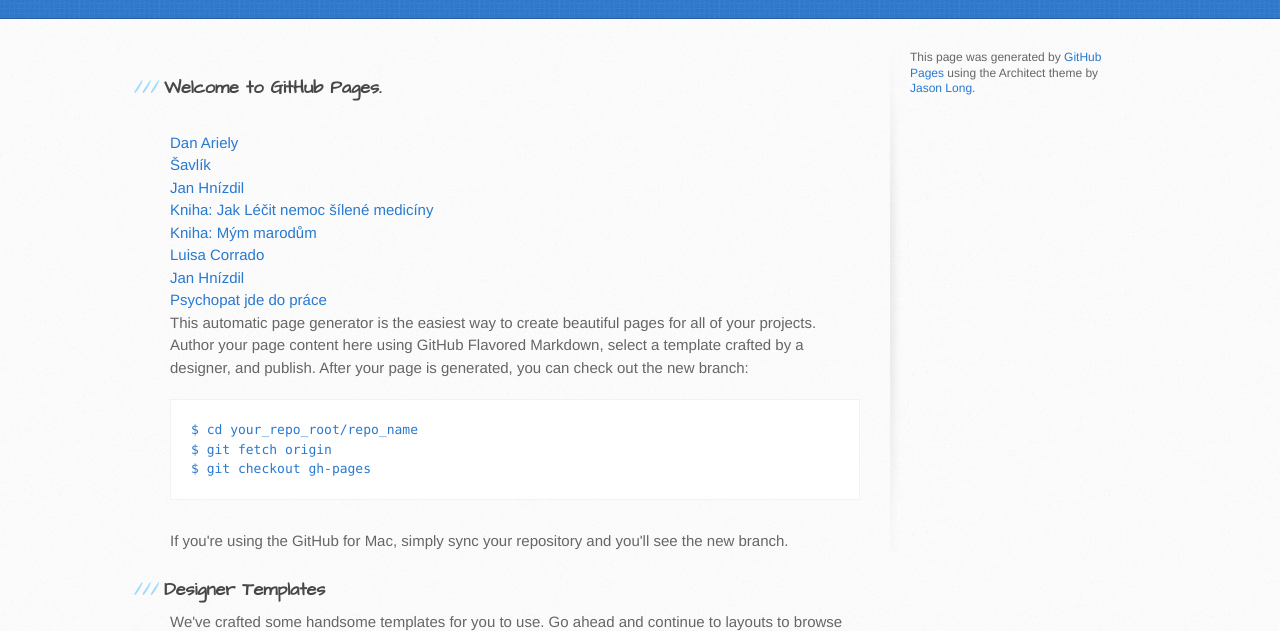
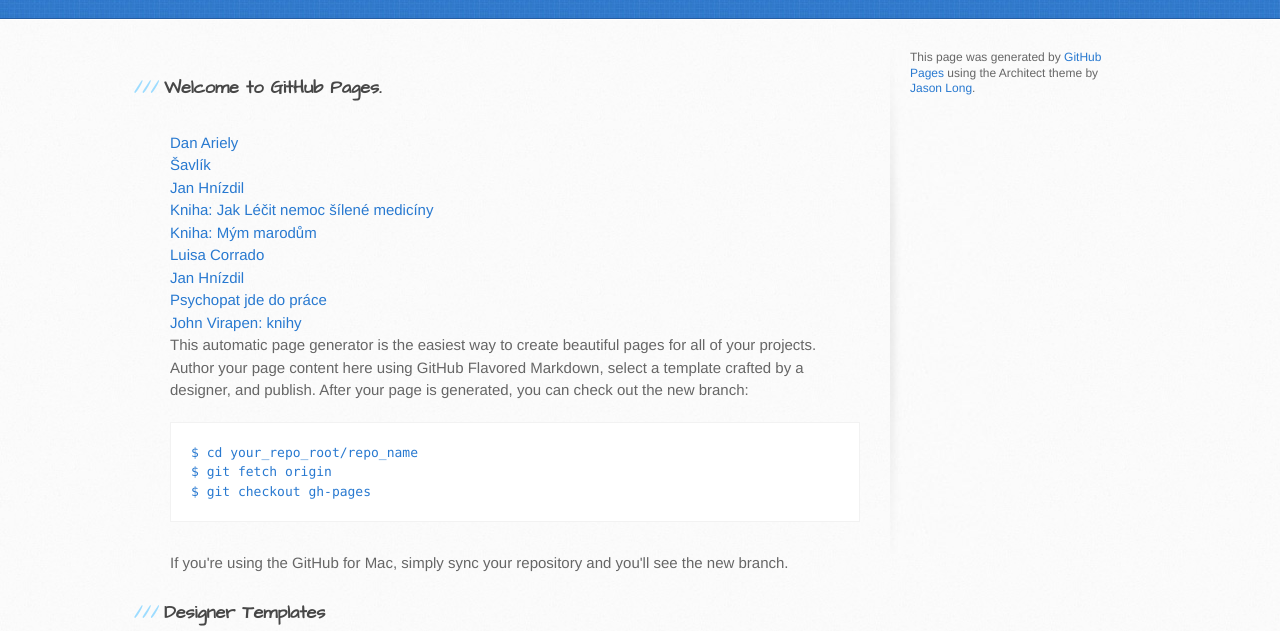
Before and after one commit to PMTM/PMTM.github.io, a plain HTML site: page index.html in a window 1280 px wide. Shown: the part 182-813 px from the top of the page. Drawn offline with Linux system fonts and the light colour scheme.

Commit message:
Update index.html
John Virapen

```diff
--- a/index.html
+++ b/index.html
@@ -47,6 +47,8 @@
 <br />
 <a href="http://blog.aktualne.centrum.cz/blogy/jan-hnizdil.php?itemid=12427">Psychopat jde do práce</a>
 <br />
+<a href="http://knihy.abz.cz/obchod/autor-virapen-john-virapen">John Virapen: knihy</a>
+<br />
 <p>This automatic page generator is the easiest way to create beautiful pages for all of your projects. Author your page content here using GitHub Flavored Markdown, select a template crafted by a designer, and publish. After your page is generated, you can check out the new branch:</p>
 
 <pre><code>$ cd your_repo_root/repo_name
```
